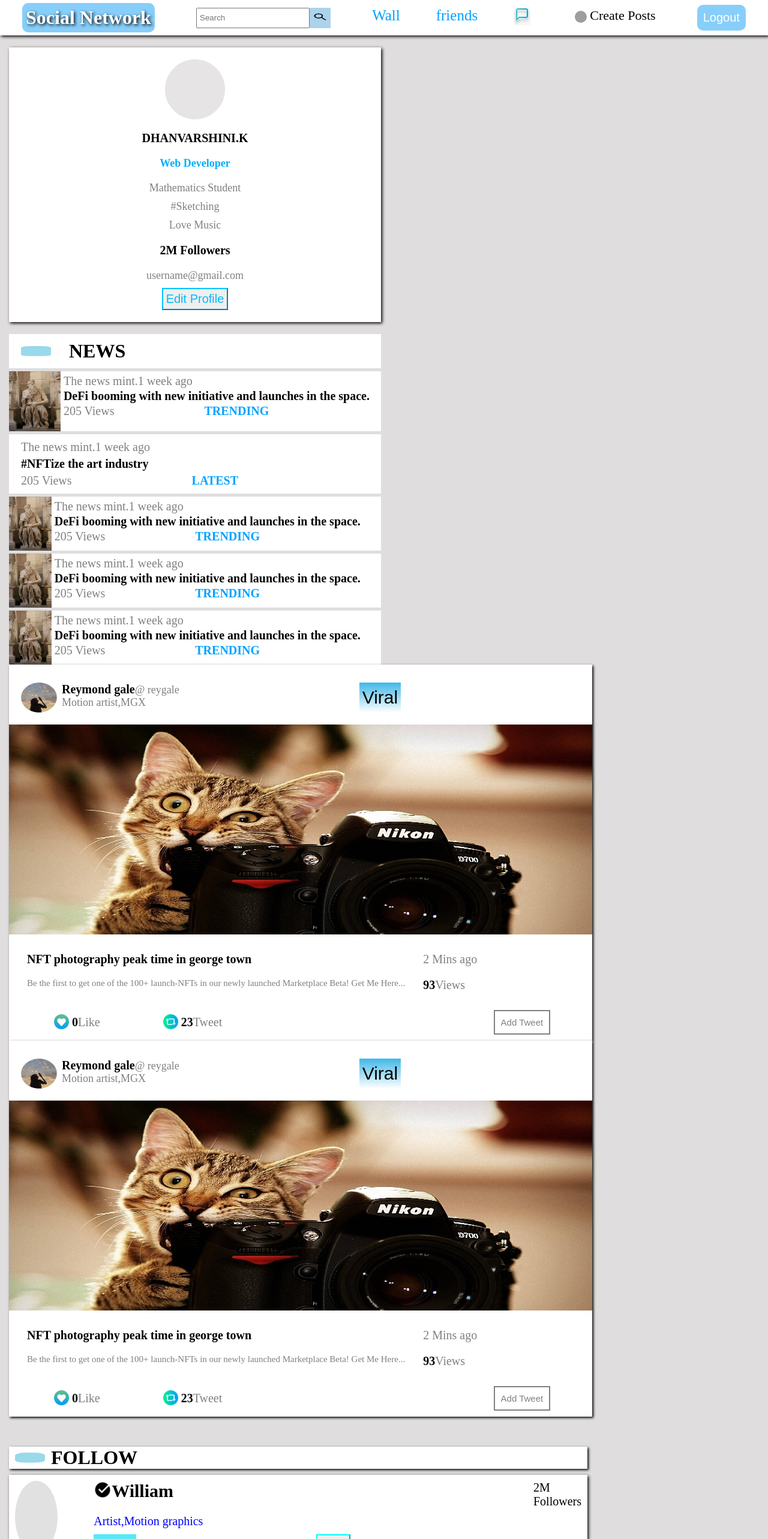
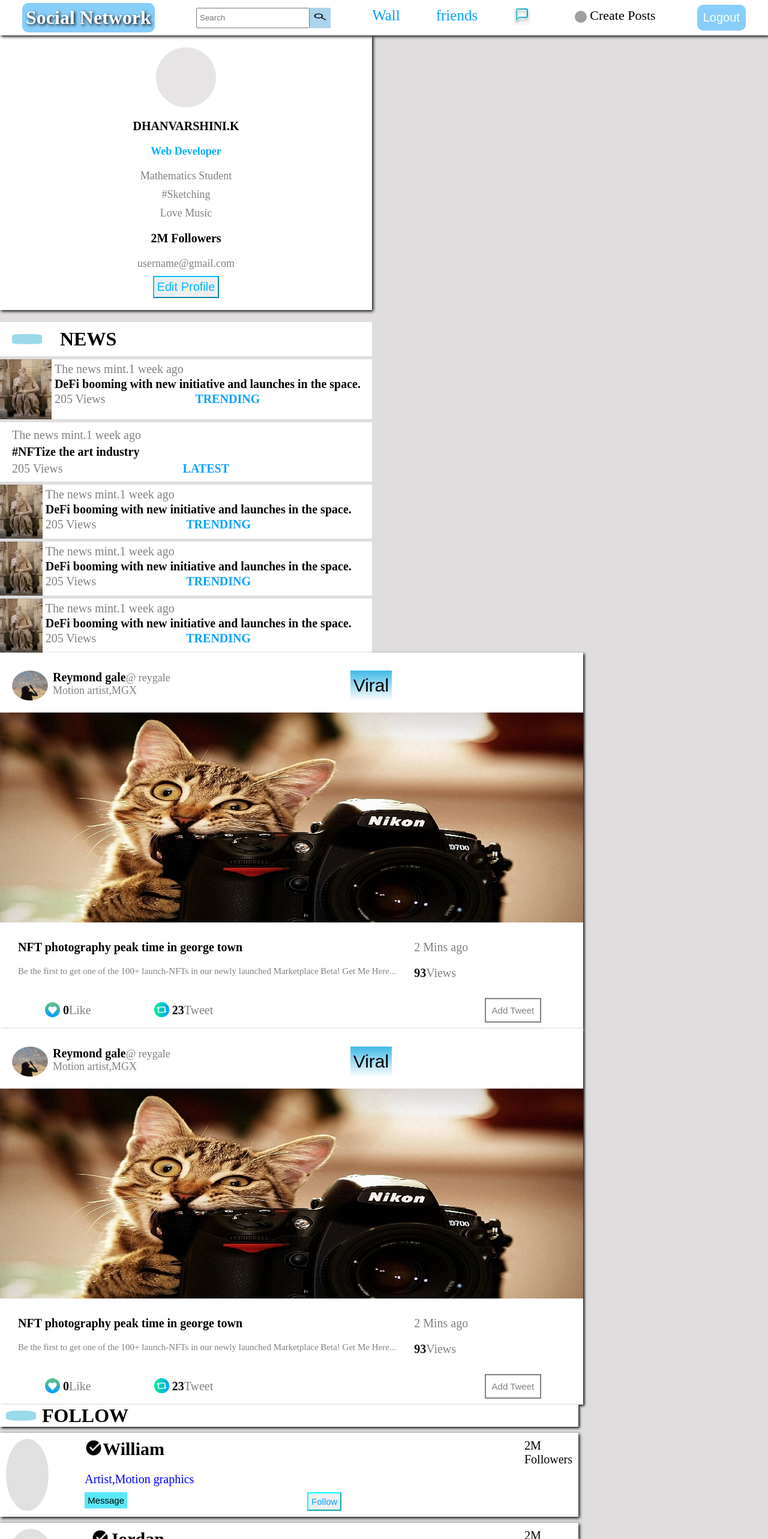
Before and after one commit to Dhanvarshinikarthi/socialnetwork, a React (Vite) app: page / in a window 1280 px wide. Shown: the top 2566 px of the page at 60% size. Built offline with nearby package versions, Linux system fonts and the light colour scheme; grey boxes are pictures that could not be loaded; the HTML template or start-up script is replaced by a standard one.

Commit message:
demo file

```diff
--- a/src/pages/wall.css
+++ b/src/pages/wall.css
@@ -4,7 +4,7 @@
   /* gap: 10px; */
   justify-content: space-between;
   /* width: 100%; */
-  margin: 20px 15px;
+  /* margin: 20px 15px; */
 }
 .wallcontent {
   display: flex;
@@ -15,7 +15,7 @@
 .wall_news {
   display: flex;
   flex-direction: row;
-  gap: 50px;
+  /* gap: 50px; */
 }
 /* @media (max-width: 1608px) {
   .wall_news {
```
